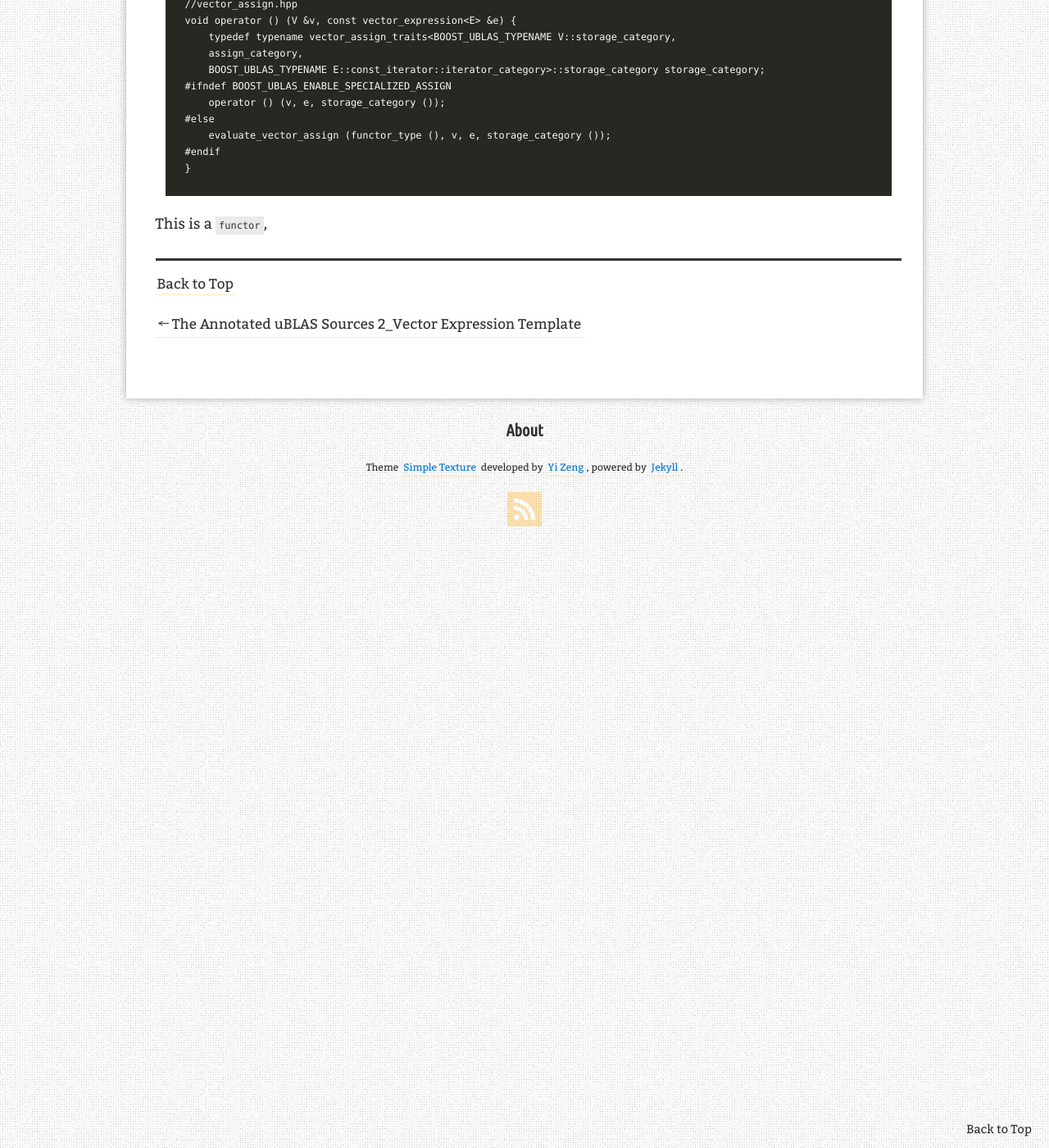
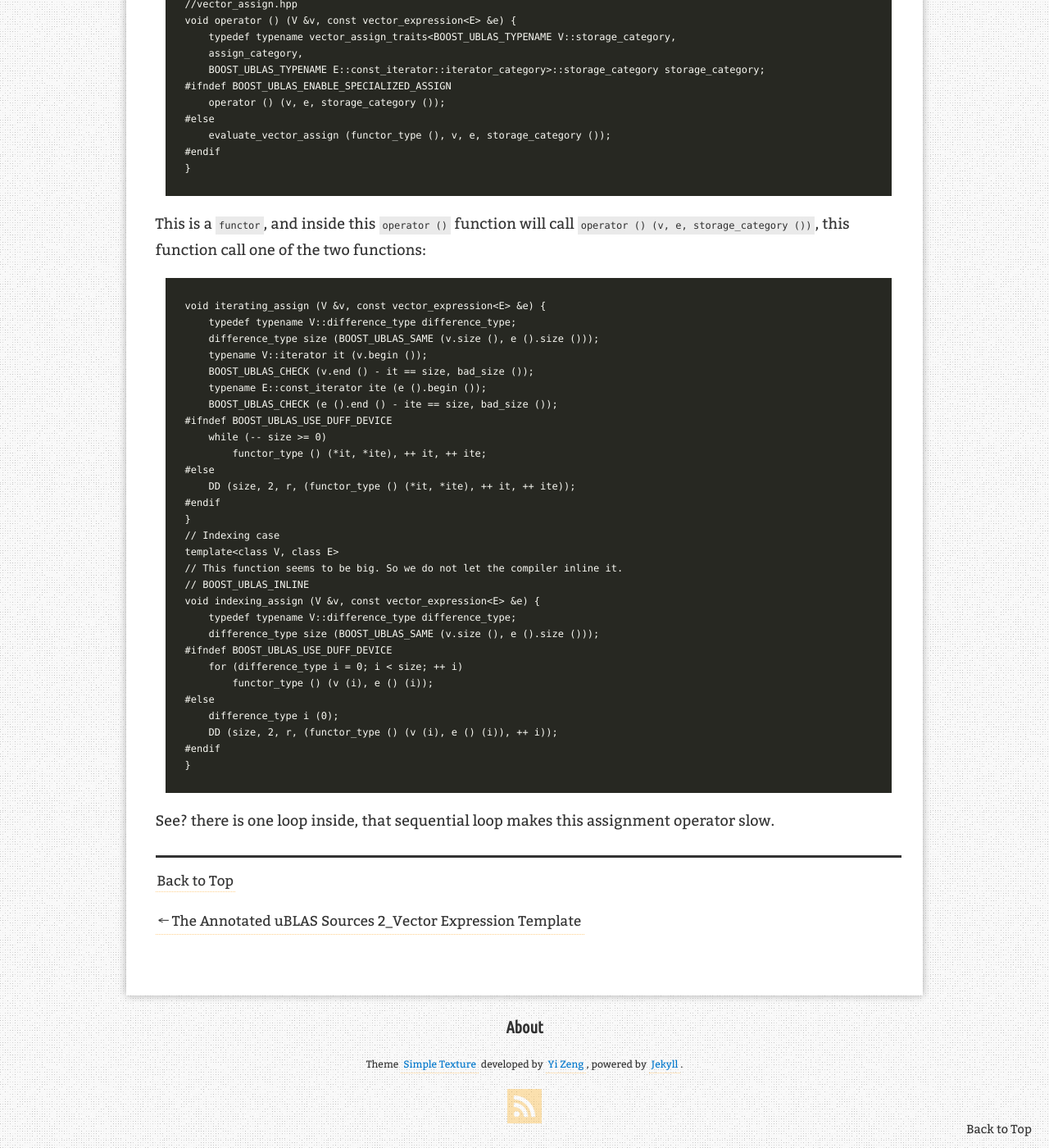
Before and after one commit to Aperjump/Aperjump.github.io, a Jekyll site: the page built from _posts/2018-01-21-vector_proxy.md, in a window 1280 px wide and 1400 px high, scrolled down 1610 px. Shown: the whole window at 82% size. Built offline with Jekyll 4.4.1, drawn with Linux system fonts in a browser that asks for light colours; nearby versions of some CDN libraries; comment, search, counter and statistics services are not loaded.

Commit message:
vector_proxy

````diff
--- a/_posts/2018-01-21-vector_proxy.md
+++ b/_posts/2018-01-21-vector_proxy.md
@@ -69,4 +69,36 @@ void operator () (V &v, const vector_expression<E> &e) {
 #endif
 }
 ```
-This is a `functor`,
+This is a `functor`, and inside this `operator ()` function will call `operator () (v, e, storage_category ())`, this function call one of the two functions:
+```
+void iterating_assign (V &v, const vector_expression<E> &e) {
+    typedef typename V::difference_type difference_type;
+    difference_type size (BOOST_UBLAS_SAME (v.size (), e ().size ()));
+    typename V::iterator it (v.begin ());
+    BOOST_UBLAS_CHECK (v.end () - it == size, bad_size ());
+    typename E::const_iterator ite (e ().begin ());
+    BOOST_UBLAS_CHECK (e ().end () - ite == size, bad_size ());
+#ifndef BOOST_UBLAS_USE_DUFF_DEVICE
+    while (-- size >= 0)
+        functor_type () (*it, *ite), ++ it, ++ ite;
+#else
+    DD (size, 2, r, (functor_type () (*it, *ite), ++ it, ++ ite));
+#endif
+}
+// Indexing case
+template<class V, class E>
+// This function seems to be big. So we do not let the compiler inline it.
+// BOOST_UBLAS_INLINE
+void indexing_assign (V &v, const vector_expression<E> &e) {
+    typedef typename V::difference_type difference_type;
+    difference_type size (BOOST_UBLAS_SAME (v.size (), e ().size ()));
+#ifndef BOOST_UBLAS_USE_DUFF_DEVICE
+    for (difference_type i = 0; i < size; ++ i)
+        functor_type () (v (i), e () (i));
+#else
+    difference_type i (0);
+    DD (size, 2, r, (functor_type () (v (i), e () (i)), ++ i));
+#endif
+}
+```
+See? there is one loop inside, that sequential loop makes this assignment operator slow.
````
